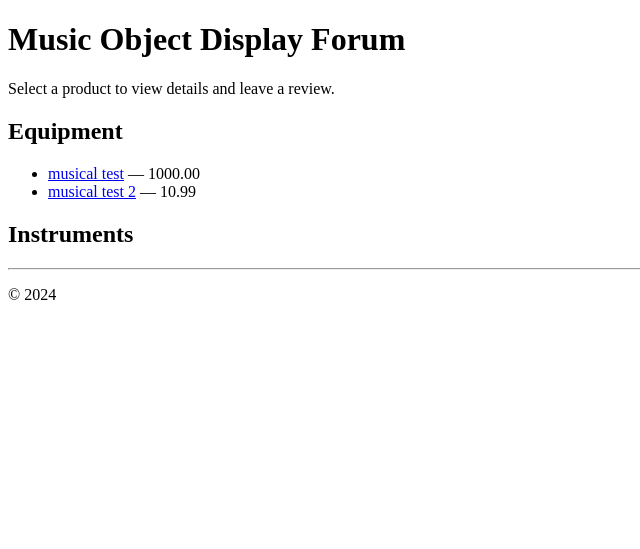
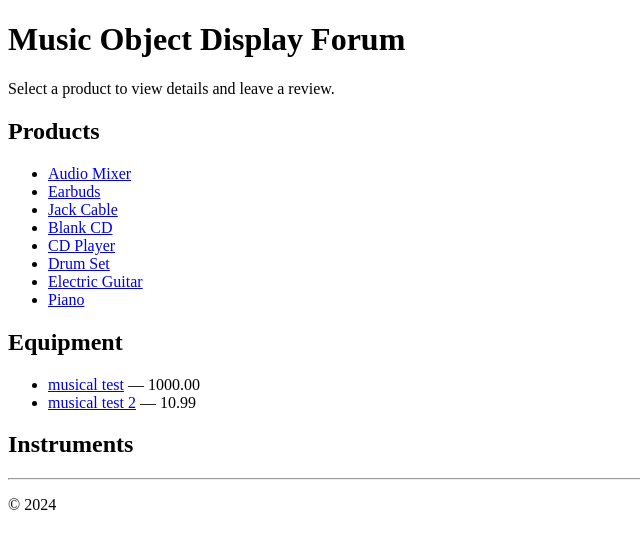
Before and after one commit to pdpagdatoon/Django, a Django app: page / in a window 1280 px wide. Shown: the part 26-575 px from the top of the page, without its empty margins (0-640 px from the left). Run offline with Django 5.2, Linux system fonts and the light colour scheme; data comes from the database, SQL or seed files in the repository.

Commit message:
Homepage links to handmade product pages

```diff
--- a/hello/templates/hello/CDplayer.html
+++ b/hello/templates/hello/CDplayer.html
@@ -1,4 +1,4 @@
-{% extends "layout.html" %}
+{% extends "hello/layout.html" %}
 
 {% block title %}Product Page: G5 Compacted Disc (CD) Player{% endblock %}
 
--- a/hello/templates/hello/CompactedDisc.html
+++ b/hello/templates/hello/CompactedDisc.html
@@ -1,4 +1,4 @@
-{% extends "layout.html" %}
+{% extends "hello/layout.html" %}
 
 {% block title %}Product Page: G5 Blank CD{% endblock %}
 
--- a/hello/templates/hello/audiomixer.html
+++ b/hello/templates/hello/audiomixer.html
@@ -1,4 +1,4 @@
-{% extends "layout.html" %}
+{% extends "hello/layout.html" %}
 
 {% block title %}Product Page: G5 Professional Audio Mixer{% endblock %}
 
--- a/hello/templates/hello/drums.html
+++ b/hello/templates/hello/drums.html
@@ -1,4 +1,4 @@
-{% extends "layout.html" %}
+{% extends "hello/layout.html" %}
 
 {% block title %}Product Page: G5 Drumset: Black Edition{% endblock %}
 
--- a/hello/templates/hello/earbuds.html
+++ b/hello/templates/hello/earbuds.html
@@ -1,4 +1,4 @@
-{% extends "layout.html" %}
+{% extends "hello/layout.html" %}
 
 {% block title %}Product Page: G5 Pristine Wireless Earbuds{% endblock %}
 
--- a/hello/templates/hello/home.html
+++ b/hello/templates/hello/home.html
@@ -5,6 +5,20 @@
 {% block content %}
   <h1>Music Object Display Forum</h1>
   <p>Select a product to view details and leave a review.</p>
+
+
+  <h2>Products</h2>
+    <ul>
+      <li><a href="{% url 'preview-audiomixer' %}">Audio Mixer</a></li>
+      <li><a href="{% url 'preview-earbuds' %}">Earbuds</a></li>
+      <li><a href="{% url 'preview-jackcable' %}">Jack Cable</a></li>
+      <li><a href="{% url 'preview-compacteddisc' %}">Blank CD</a></li>
+      <li><a href="{% url 'preview-cdplayer' %}">CD Player</a></li>
+      <li><a href="{% url 'preview-drums' %}">Drum Set</a></li>
+      <li><a href="{% url 'preview-guitar' %}">Electric Guitar</a></li>
+      <li><a href="{% url 'preview-piano' %}">Piano</a></li>
+    </ul>
+
 
   <h2>Equipment</h2>
   <ul>
@@ -18,6 +32,8 @@
     {% empty %}
       <li>No products yet.</li>
     {% endfor %}
+
+
   </ul>
 
   <h2>Instruments</h2>
@@ -33,4 +49,7 @@
       <li>No products yet.</li>
     {% endfor %}
   </ul>
+
+
+
 {% endblock %}
--- a/hello/templates/hello/jackcable.html
+++ b/hello/templates/hello/jackcable.html
@@ -1,4 +1,4 @@
-{% extends "layout.html" %}
+{% extends "hello/layout.html" %}
 
 {% block title %}Product Page: G5 Audio Jack Cable (5 inches){% endblock %}
 
--- a/hello/templates/hello/piano.html
+++ b/hello/templates/hello/piano.html
@@ -1,4 +1,4 @@
-{% extends "layout.html" %}
+{% extends "hello/layout.html" %}
 
 {% block title %}Product Page: G5 Stand-Still Piano{% endblock %}
 
--- a/hello/urls.py
+++ b/hello/urls.py
@@ -4,4 +4,12 @@
 urlpatterns = [
     path("", views.home, name="home"),
     path("product/<slug:slug>/", views.ProductDetailView.as_view(), name="product-detail"),
+    path("preview/audiomixer/", views.audiomixer_page, name="preview-audiomixer"),
+    path("preview/earbuds/", views.earbuds_page, name="preview-earbuds"),
+    path("preview/jackcable/", views.jackcable_page, name="preview-jackcable"),
+    path("preview/compacteddisc/", views.compacteddisc_page, name="preview-compacteddisc"),
+    path("preview/cdplayer/", views.cdplayer_page, name="preview-cdplayer"),
+    path("preview/drums/", views.drums_page, name="preview-drums"),
+    path("preview/guitar/", views.guitar_page, name="preview-guitar"),
+    path("preview/piano/", views.piano_page, name="preview-piano"),
 ]
--- a/hello/views.py
+++ b/hello/views.py
@@ -24,3 +24,14 @@
         context["comments"] = comments
         context["show_comments"] = True
         return context
+
+
+
+def audiomixer_page(request): return render(request, "hello/audiomixer.html")
+def earbuds_page(request): return render(request, "hello/earbuds.html")
+def jackcable_page(request): return render(request, "hello/jackcable.html")
+def compacteddisc_page(request): return render(request, "hello/CompactedDisc.html")
+def cdplayer_page(request): return render(request, "hello/CDplayer.html")
+def drums_page(request): return render(request, "hello/drums.html")
+def guitar_page(request): return render(request, "hello/guitar.html")
+def piano_page(request): return render(request, "hello/piano.html")
```
